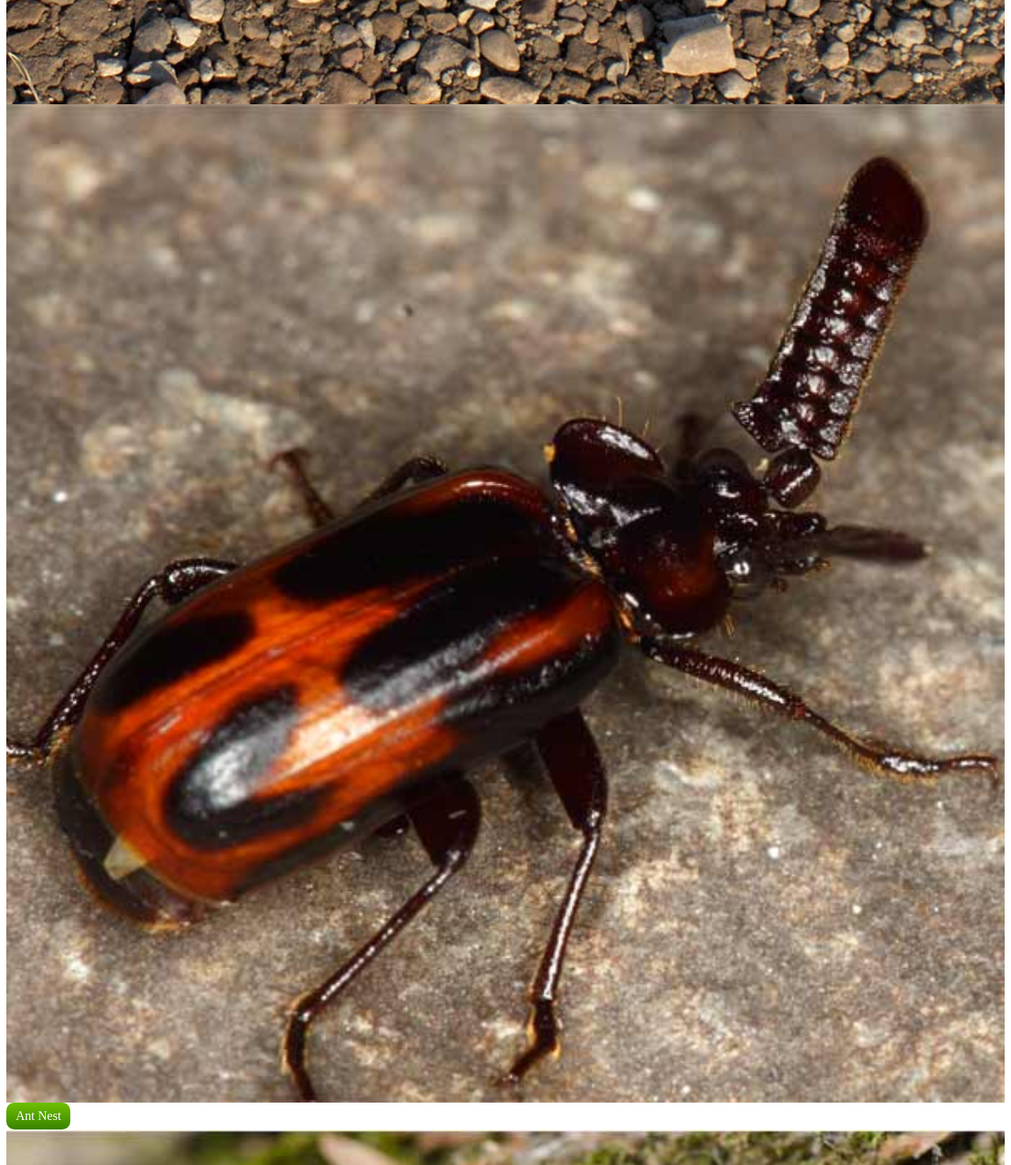
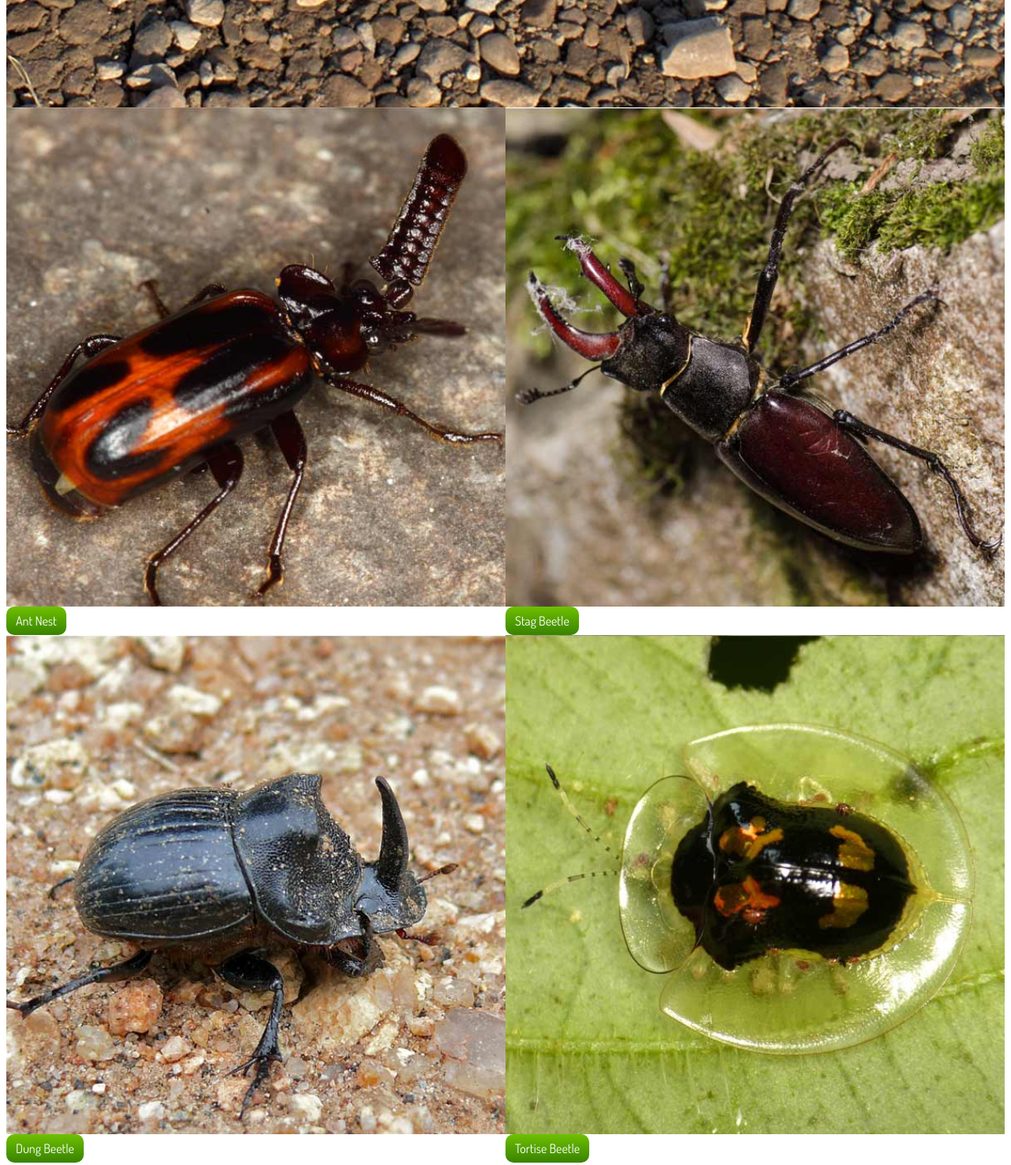
Before and after one commit to bonniecampbell/dsn1674-assignment-7, a plain HTML site: page index.html in a window 1280 px wide. Shown: the part 1020-2495 px from the top of the page at 79% size. Drawn offline with Linux system fonts and the light colour scheme.

Commit message:
moved my images floated left and right

```diff
--- a/css/main.css
+++ b/css/main.css
@@ -1,5 +1,6 @@
 html{
 box-sizing: border-box;
+font-family: 'Dosis', sans-serif;
 
 }
 
@@ -31,3 +32,23 @@ img {
   border-radius: 10px;
   background-image: linear-gradient(to bottom,#6FC000,#388200);
 }
+
+.ant-nest-beetle {
+  float: left;
+  width: 50%
+}
+
+.stag-beetle {
+  float: right;
+  width: 50%
+}
+
+.dung-beetle {
+  float: left;
+  width: 50%
+}
+
+.tortise-beetle {
+  float: right;
+  width: 50%
+}
--- a/index.html
+++ b/index.html
@@ -14,23 +14,31 @@
 </header>
 
 <main>
+
+  <div class= "dirt">
     <img src="images/dirt.jpg" alt="Dirt">
+  </div>
+
+  <div class= "ant-nest-beetle">
     <img src="images/ant-nest-beetle.jpg" alt="Ant Nest Beetle">
-    <div>
     <a class="button" href="#">Ant Nest</a>
   </div>
+
+  <div class= "stag-beetle">
     <img src="images/stag-beetle.jpg" alt="Stag Beetle">
-  <div>
     <a class="button" href="#">Stag Beetle</a>
   </div>
+
+  <div class= "dung-beetle">
     <img src="images/dung-beetle.jpg" alt="Dung Beetle">
-  <div>
     <a class="button" href="#">Dung Beetle</a>
   </div>
+
+  <div class= "tortise-beetle">
     <img src="images/tortise-beetle.jpg" alt="Tortise Beetle">
-  <div>
     <a class="button" href="#">Tortise Beetle</a>
   </div>
+
 </main>
 
 </body>
```
Lines whose indentation alone changed are shown as unchanged.
